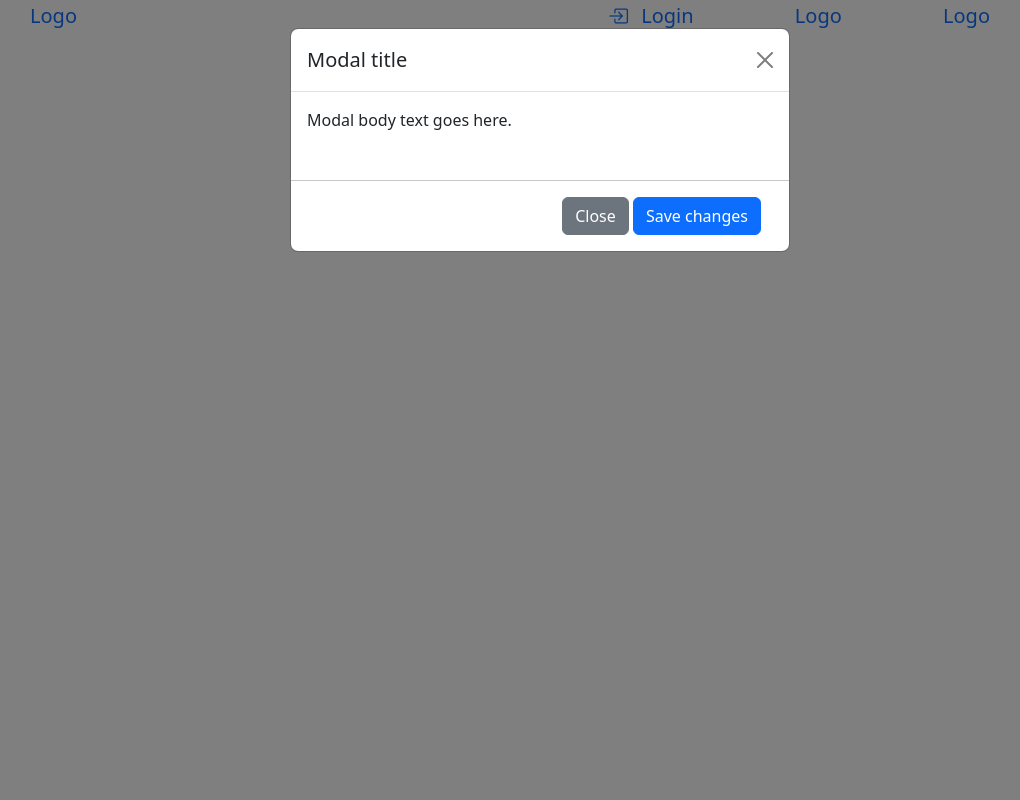
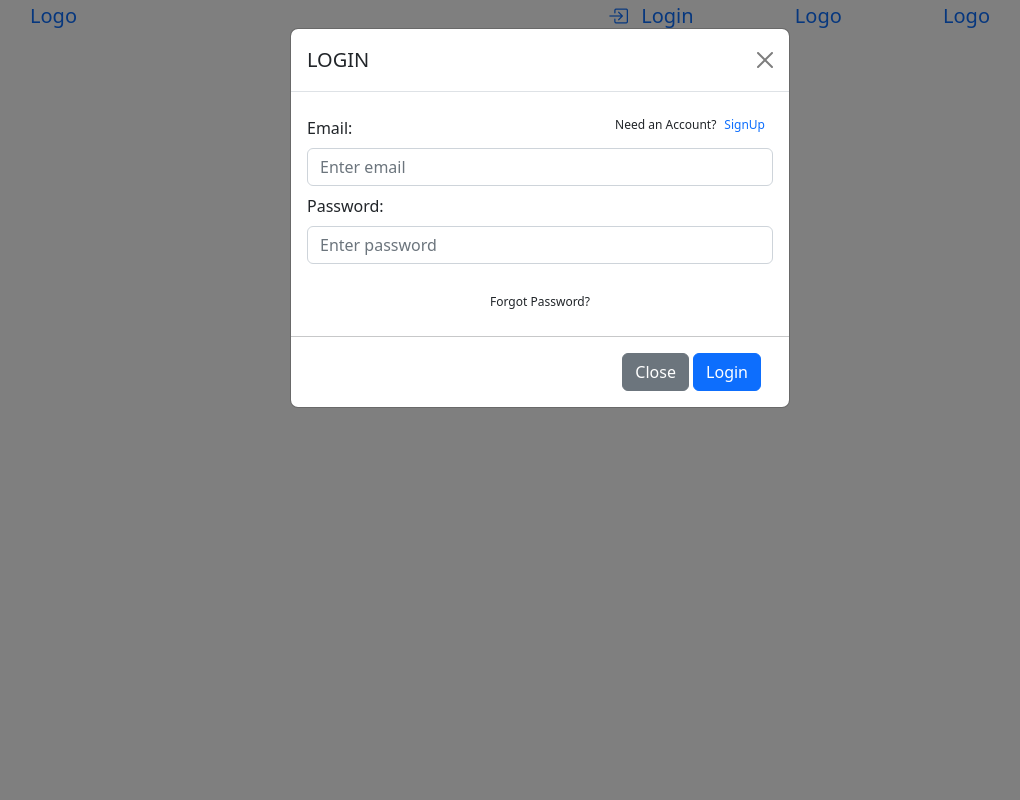
Before and after one commit to TrixDiaz/Admin_Dashboard, a PHP site: page / in a window 1280 px wide, after a click on "Login". Shown: the whole page, without its empty margins (100-1120 px from the left). Run offline with PHP 8.4, Linux system fonts and the light colour scheme.

Commit message:
add sign in

```diff
--- a/assets/partials/_loginModal.php
+++ b/assets/partials/_loginModal.php
@@ -5,17 +5,28 @@
                 <div class="modal-dialog">
                     <div class="modal-content">
                     <div class="modal-header">
-                        <h5 class="modal-title">Modal title</h5>
+                        <h5 class="modal-title">LOGIN</h5>
                         <button type="button" class="btn-close" data-bs-dismiss="modal" aria-label="Close"></button>
                     </div>
                     <div class="modal-body">
-                        <p>Modal body text goes here.</p>
+                    <div class="mb-2 mt-2">
+                            <label for="email" class="form-label">Email:</label>
+                            <label class="signUp float-end">Need an Account?<a href="#" class="text-decoration-none mx-2">SignUp</a></label>
+                            <input type="text" class="form-control" id="email" placeholder="Enter email" name="email">
+                        </div>
+                        <div class="mb-2">
+                            <label for="pwd" class="form-label">Password:</label>
+                            <input type="password" class="form-control" id="pwd" placeholder="Enter password" name="pswd">
+                        </div>
+                    </div>
+                    <div class="mb-2" align="center">
+                        <a href="#" class="signUp text-decoration-none text-dark">Forgot Password?</a>
                     </div>
                     <hr>
                         <div class="row mx-3" align="end">
                             <div class="col mb-3">
                             <button type="button" class="btn btn-secondary" data-bs-dismiss="modal">Close</button>
-                            <button type="button" class="btn btn-primary">Save changes</button>
+                            <button type="button" class="btn btn-primary">Login</button>
                             </div>
                         </div>
                     </div>
--- /dev/null
+++ b/assets/styles/index.php
@@ -0,0 +1,16 @@
+<style>
+    *{
+        font-family:Georgia, 'Times New Roman', Times, serif';
+     }
+     .navlink:hover{
+        color:black;
+        font-size: 17px;
+        cursor: pointer;
+     }
+     .signUp{
+        font-size: 12px;
+     }
+     .signUp:hover{
+        cursor: pointer;
+     }
+</style>
--- a/index.php
+++ b/index.php
@@ -1,21 +1,22 @@
 <?php
  include './assets/partials/_head.php';
+ include './assets/styles/index.php';
 ?>
 <title>Home</title>
 <div class="container-fluid fixed-top">
     <div class="container h5">
        <div class="row my-1 ">
             <div class="col">
-                <a href="#" class="mx-5 text-decoration-none">Logo</a>
+                <a href="#" class="navlink mx-5 text-decoration-none">Logo</a>
             </div>
             <div class="col">
-            <a href="#" class="mx-5 text-decoration-none" data-bs-toggle="modal" data-bs-target="#myModal">
+            <a href="#" class="navlink mx-5 text-decoration-none" data-bs-toggle="modal" data-bs-target="#myModal">
                 <i class="bi bi-box-arrow-in-right mx-2"></i>
                 Login
             </a>
 
-                <a href="#" class="mx-5 text-decoration-none">Logo</a>
-                <a href="#" class="mx-5 text-decoration-none">Logo</a>
+                <a href="#" class="navlink mx-5 text-decoration-none">Logo</a>
+                <a href="#" class="navlink mx-5 text-decoration-none">Logo</a>
             </div>
        </div>
     </div>
```
